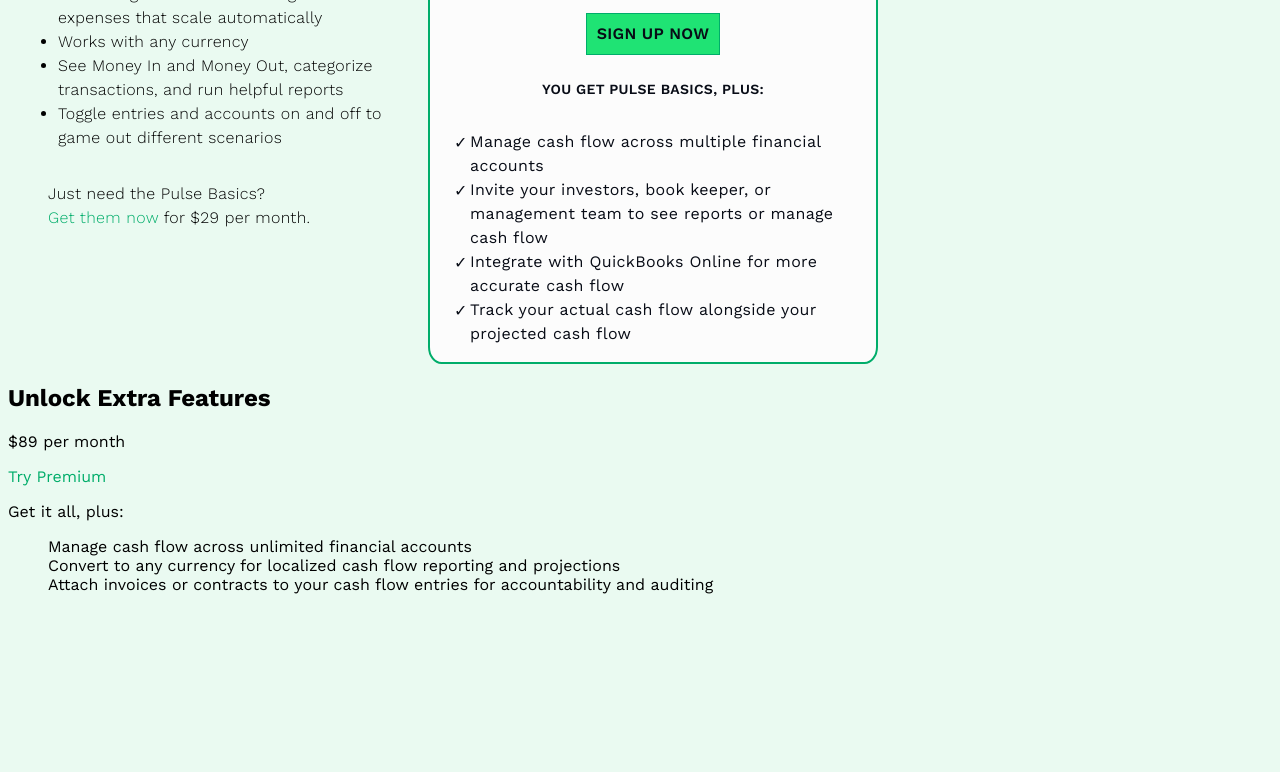
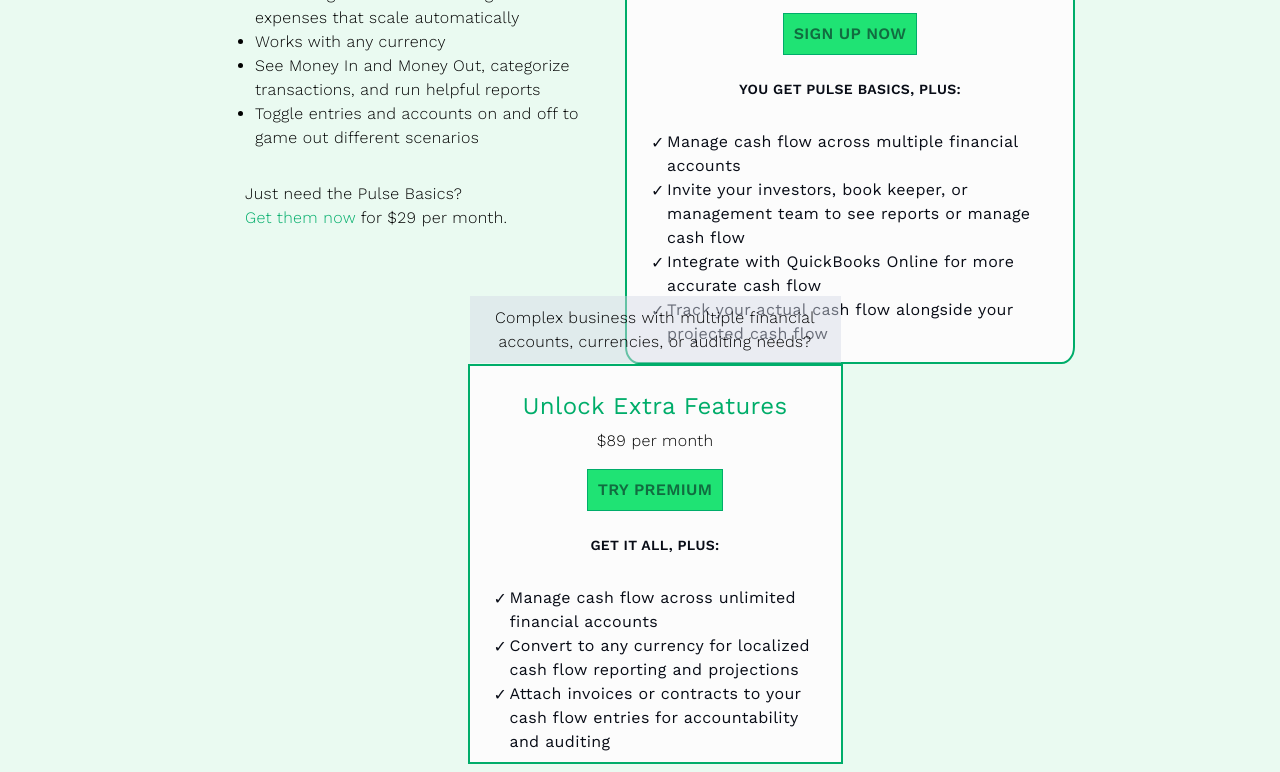
Before and after one commit to Taiiissssa/practice, a plain HTML site: page index.html in a window 1280 px wide. Shown: the part 608-1380 px from the top of the page. Before the commit the page ends 1226 px from the top, so only its background shows below. Drawn offline with nearby package versions, Linux system fonts and the light colour scheme.

Commit message:
section 1 almost done

```diff
--- a/css/styles.css
+++ b/css/styles.css
@@ -81,6 +81,7 @@
     display: flex;
     margin-top: 60px;
     flex-wrap: wrap;
+    justify-content: center;
 }
 .basic-container{
     display: flex;
@@ -146,12 +147,13 @@
     border: 1px solid #00ad6a;
     background-color: #1fe374;
     padding: 8px 10px;
-    color:#080c16;
+    color:#080c168d;
     transition: transform 250ms cubic-bezier(0.39, 0.575, 0.565, 1),
         box-shadow 250ms cubic-bezier(0.165, 0.84, 0.44, 1);
 }
 .button-sign:hover {
     box-shadow: -5px -5px 0px 0px #1fe374;
+    color: #080c16;
 }
 .text-business{
     padding-top: 10px;
@@ -164,7 +166,8 @@
 .bullet-point{
     position: relative;
     font-weight: 400;
-    color:#080c16
+    color:#080c16;
+    padding-right: 10px;
 }
 .bullet-point::before{
     content:"✓";
@@ -172,3 +175,41 @@
     top:1px;
     left: -16px;
 }
+.premium{
+    display: flex;
+        flex-direction: column;
+        align-items: center;
+        line-height: 1.5;
+        font-weight: 300;
+        letter-spacing: 0.02em;
+        width: 375px;
+        margin-left: 30px;
+        border: 2px solid #00ad6a;
+        background-color: #fcfcfc;
+        box-sizing: border-box;
+        flex-shrink: 0;
+        justify-content: center;
+        height: 400px;
+        margin-top: auto;
+        margin-bottom: auto;
+        position: relative;
+}
+.premium::before{
+    content: "Complex business with multiple financial accounts, currencies, or auditing needs?";
+    position: absolute;
+    top: -70px;
+    text-align: center;
+    background-color:#d6dae579 ;
+    padding-bottom: 9px;
+    padding-top: 10px;
+    overflow: hidden;
+}
+.extra-feat{
+    font-weight: 400;
+    padding-top: 10px;
+    color:#00ad6a;
+    margin-bottom: 0;
+}
+.business-price {
+    margin-top: 5px;
+}
--- a/index.html
+++ b/index.html
@@ -74,16 +74,16 @@
             </ul>
         </div>
         <div class="premium">
-            <h1>Unlock Extra Features</h1>
-            <p>$89 per month</p>
-            <a href="" class="try-premium">Try Premium</a>
-            <p>Get it all, plus:</p>
-            <ul>
-                <li>Manage cash flow across unlimited financial accounts</li>
-                <li>
+            <h1 class="extra-feat">Unlock Extra Features</h1>
+            <p class="business-price">$89 per month</p>
+            <a href="" class="button-sign">Try Premium</a>
+            <p class="text-business">Get it all, plus:</p>
+            <ul class="benefits-business">
+                <li class="bullet-point">Manage cash flow across unlimited financial accounts</li>
+                <li class="bullet-point">
                     Convert to any currency for localized cash flow reporting and projections
                 </li>
-                <li>
+                <li class="bullet-point">
                     Attach invoices or contracts to your cash flow entries for accountability and auditing
                 </li>
             </ul>
```
